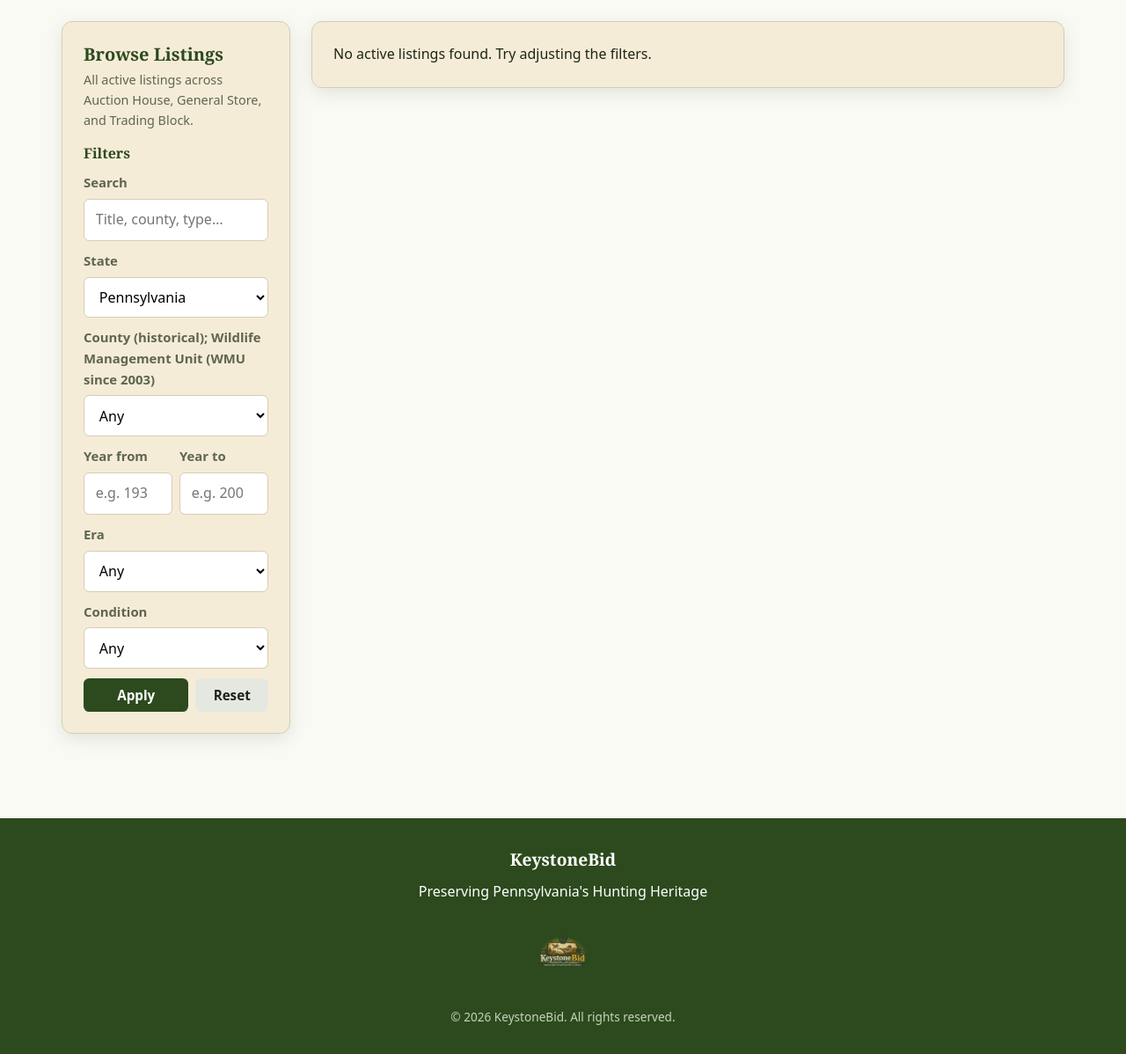
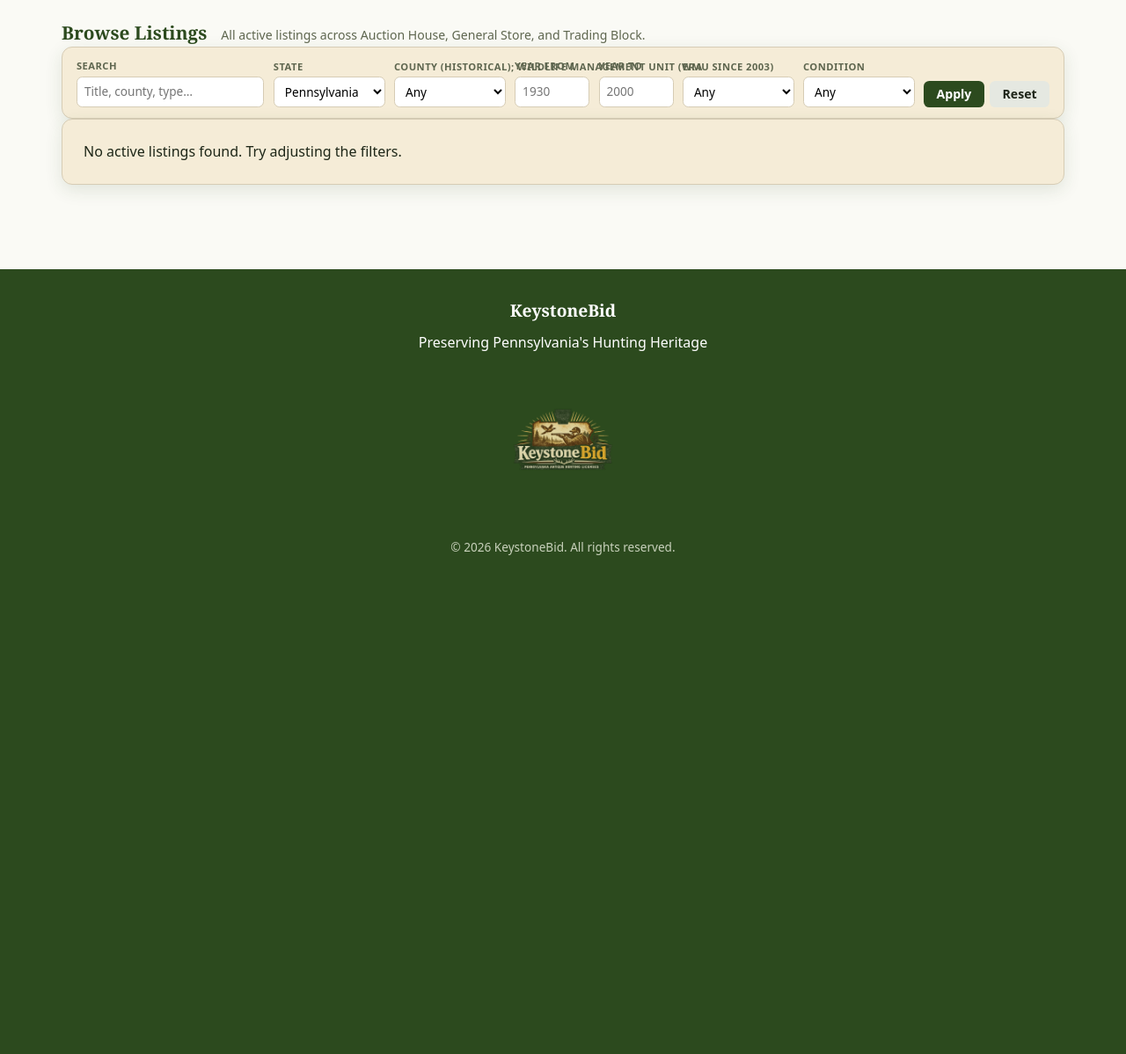
Before and after one commit to cormacbateman3/hunt, a Django app: page /listings/ in a window 1280 px wide. Shown: the part 136-1334 px from the top of the page at 88% size. After the commit the page ends 767 px from the top, so only its background shows below. Run offline with Django 5.2, Linux system fonts and the light colour scheme; data comes from the database, SQL or seed files in the repository; data that the repository does not hold is empty.

Commit message:
fixing html bug on listing form. switched filter pane from vert to horizontal, and enforced dimensions in license data model ie made license type options dependent on state

```diff
--- a/static/css/pages/browse.css
+++ b/static/css/pages/browse.css
@@ -1,21 +1,115 @@
+/* ── Browse page layout ─────────────────────────────────────────── */
 .browse-layout {
-    display: grid;
-    grid-template-columns: 260px 1fr;
+    display: flex;
+    flex-direction: column;
     gap: var(--space-3);
-    align-items: start;
 }
 
-.browse-filters {
-    position: sticky;
-    top: calc(var(--space-4) + 56px); /* below fixed nav */
+/* Section title row */
+.browse-section-header {
+    display: flex;
+    align-items: baseline;
+    flex-wrap: wrap;
+    gap: 0.25rem 1rem;
+    margin-bottom: 0.1rem;
+}
+
+.browse-section-header h1 {
+    font-size: 1.3rem;
+    margin: 0;
+}
+
+.browse-section-header p {
+    color: var(--color-muted);
+    font-size: 0.88rem;
+    margin: 0;
+}
+
+/* Horizontal filter bar */
+.browse-filter-bar {
+    padding: 0.75rem 1rem;
+}
+
+.filter-row {
+    display: flex;
+    flex-wrap: wrap;
+    gap: 0.5rem 0.65rem;
+    align-items: flex-end;
+}
+
+.filter-item {
+    display: flex;
+    flex-direction: column;
+    gap: 0.15rem;
+    flex: 1 1 120px;
+    min-width: 100px;
+    max-width: 190px;
+}
+
+.filter-item--wide {
+    flex: 2 1 200px;
+    max-width: 280px;
+}
+
+.filter-item--narrow {
+    flex: 0 1 85px;
+    min-width: 72px;
+    max-width: 105px;
+}
+
+.filter-item > .form-label {
+    font-size: 0.7rem;
+    font-weight: 600;
+    text-transform: uppercase;
+    letter-spacing: 0.04em;
+    color: var(--color-muted);
+    margin-bottom: 0;
+    white-space: nowrap;
+}
+
+.browse-filter-bar .form-select,
+.browse-filter-bar .form-input {
+    padding: 0.35rem 0.5rem;
+    font-size: 0.85rem;
+}
+
+.filter-actions {
+    display: flex;
+    gap: 0.4rem;
+    align-items: flex-end;
+    flex-shrink: 0;
+}
+
+.filter-actions .btn-primary,
+.filter-actions .btn-secondary {
+    white-space: nowrap;
+    padding: 0.38rem 0.9rem;
+    font-size: 0.88rem;
 }
 
 @media (max-width: 900px) {
-    .browse-layout {
-        grid-template-columns: 1fr;
+    .filter-row {
+        gap: 0.4rem 0.5rem;
     }
 
-    .browse-filters {
-        position: static;
+    .filter-item,
+    .filter-item--narrow {
+        flex: 1 1 calc(50% - 0.5rem);
+        max-width: none;
+    }
+
+    .filter-item--wide {
+        flex: 1 1 100%;
+        max-width: none;
+    }
+
+    .filter-actions {
+        width: 100%;
+    }
+
+    .filter-actions .btn-primary,
+    .filter-actions .btn-secondary {
+        flex: 1;
+        text-align: center;
     }
 }
--- a/templates/base.html
+++ b/templates/base.html
@@ -149,7 +149,7 @@
             <img src="{% static 'img/keystonebid-logo.png' %}"
                  alt=""
                  aria-hidden="true"
-                 style="width:90px; height:90px; object-fit:contain; margin:0.75rem auto; opacity:0.85;"
+                 style="width:180px; height:180px; object-fit:contain; margin:0.75rem auto; opacity:0.85;"
                  onerror="this.style.display='none';">
             <p class="footer-copy">&copy; {% now "Y" %} KeystoneBid. All rights reserved.</p>
         </div>
--- a/templates/listings/listing_list.html
+++ b/templates/listings/listing_list.html
@@ -30,63 +30,55 @@
     </a>
 </nav>
 
-<section class="browse-layout">
-    <!-- Filters sidebar -->
-    <aside class="card browse-filters">
-        <h1 style="font-size: 1.25rem; margin-bottom: 0.3rem;">{{ section_title }}</h1>
-        <p style="color: var(--color-muted); margin-bottom: 1rem; font-size:0.9rem;">{{ section_description }}</p>
-        <h2 style="font-size: 1rem; margin-bottom: 0.75rem;">Filters</h2>
-        <form method="get" style="display: grid; gap: 0.7rem;">
-            <div>
+<div class="browse-section-header">
+    <h1>{{ section_title }}</h1>
+    <p>{{ section_description }}</p>
+</div>
+
+<div class="card browse-filter-bar">
+    <form method="get" class="filter-row">
+        <div class="filter-item filter-item--wide">
             <label class="form-label" for="search">Search</label>
             <input class="form-input" id="search" name="search" value="{{ filters.search }}" placeholder="Title, county, type…">
         </div>
-            <div>
+        <div class="filter-item">
             <label class="form-label" for="state_id">State</label>
             <select class="form-select" id="state_id" name="state_id">
                 <option value="" {% if not filters.state_id %}selected{% endif %}>Any</option>
                 {% for state in states %}
-                        <option value="{{ state.id }}" {% if filters.state_id == state.id|stringformat:'s' %}selected{% endif %}>
-                            {{ state.name }}
-                        </option>
+                    <option value="{{ state.id }}" {% if filters.state_id == state.id|stringformat:'s' %}selected{% endif %}>{{ state.name }}</option>
                 {% endfor %}
             </select>
         </div>
-            <div>
+        <div class="filter-item">
             <label class="form-label" for="county_id">{{ selected_state.issuance_unit_label|default:"County" }}</label>
             <select class="form-select" id="county_id" name="county_id">
                 <option value="">Any</option>
                 {% for county in counties %}
-                        <option value="{{ county.id }}" {% if filters.county_id == county.id|stringformat:'s' %}selected{% endif %}>
-                            {{ county.name }}
-                        </option>
+                    <option value="{{ county.id }}" {% if filters.county_id == county.id|stringformat:'s' %}selected{% endif %}>{{ county.name }}</option>
                 {% endfor %}
             </select>
         </div>
         {% for group in license_type_groups %}
-            <div>
+        <div class="filter-item">
             <label class="form-label" for="{{ group.filter_key }}">{{ group.label }}</label>
             <select class="form-select" id="{{ group.filter_key }}" name="{{ group.filter_key }}">
                 <option value="">Any</option>
                 {% for lt in group.types %}
-                        <option value="{{ lt.id }}" {% if group.selected_id == lt.id|stringformat:'s' %}selected{% endif %}>
-                            {{ lt.name }}
-                        </option>
+                    <option value="{{ lt.id }}" {% if group.selected_id == lt.id|stringformat:'s' %}selected{% endif %}>{{ lt.name }}</option>
                 {% endfor %}
             </select>
         </div>
         {% endfor %}
-            <div style="display: grid; grid-template-columns: 1fr 1fr; gap: 0.5rem;">
-                <div>
+        <div class="filter-item filter-item--narrow">
             <label class="form-label" for="year_min">Year from</label>
-                    <input class="form-input" id="year_min" type="number" name="year_min" value="{{ filters.year_min }}" placeholder="e.g. 1930">
+            <input class="form-input" id="year_min" type="number" name="year_min" value="{{ filters.year_min }}" placeholder="1930">
         </div>
-                <div>
+        <div class="filter-item filter-item--narrow">
             <label class="form-label" for="year_max">Year to</label>
-                    <input class="form-input" id="year_max" type="number" name="year_max" value="{{ filters.year_max }}" placeholder="e.g. 2000">
+            <input class="form-input" id="year_max" type="number" name="year_max" value="{{ filters.year_max }}" placeholder="2000">
         </div>
-            </div>
-            <div>
+        <div class="filter-item">
             <label class="form-label" for="era">Era</label>
             <select class="form-select" id="era" name="era">
                 <option value="">Any</option>
@@ -95,7 +87,7 @@
                 {% endfor %}
             </select>
         </div>
-            <div>
+        <div class="filter-item">
             <label class="form-label" for="condition">Condition</label>
             <select class="form-select" id="condition" name="condition">
                 <option value="">Any</option>
@@ -107,14 +99,13 @@
                 <option value="mint" {% if filters.condition == 'mint' %}selected{% endif %}>Mint</option>
             </select>
         </div>
-            <div style="display: flex; gap: 0.5rem;">
-                <button class="btn-primary" type="submit" style="flex:1;">Apply</button>
-                <a class="btn-secondary" href="{% url current_route_name %}" style="flex:1; text-align:center; padding:0.6rem 0;">Reset</a>
+        <div class="filter-actions">
+            <button class="btn-primary" type="submit">Apply</button>
+            <a class="btn-secondary" href="{% url current_route_name %}">Reset</a>
         </div>
     </form>
-    </aside>
+</div>
 
-    <!-- Listing grid / map section -->
 <section>
 
     {% if show_map_toggle %}
@@ -207,7 +198,6 @@
         </nav>
     {% endif %}
 </section>
-</section>
 {% endblock %}
 
 {% block extra_js %}
@@ -216,22 +206,48 @@ document.addEventListener('DOMContentLoaded', () => {
     const stateSelect = document.getElementById('state_id');
     const countySelect = document.getElementById('county_id');
     const countyLabel = countySelect ? countySelect.previousElementSibling : null;
-    if (!stateSelect || !countySelect) return;
+    const LT_CATS = ['residency', 'holder_eligibility', 'activity_scope', 'duration', 'addon_type', 'material'];
+    if (!stateSelect) return;
 
     stateSelect.addEventListener('change', async () => {
         const stateId = stateSelect.value;
+
+        if (countySelect) {
             countySelect.innerHTML = '<option value="">Any</option>';
             if (countyLabel) countyLabel.textContent = 'County';
+        }
+        LT_CATS.forEach(cat => {
+            const sel = document.getElementById(cat + '_id');
+            if (sel) sel.innerHTML = '<option value="">Any</option>';
+        });
+
         if (!stateId) return;
-        const res = await fetch(`/api/geo-units/?state=${encodeURIComponent(stateId)}`);
-        const data = await res.json();
-        (data.results || []).forEach((unit) => {
+
+        const [geoData, ltData] = await Promise.all([
+            fetch(`/api/geo-units/?state=${encodeURIComponent(stateId)}`).then(r => r.json()),
+            fetch(`/api/license-types/?state=${encodeURIComponent(stateId)}`).then(r => r.json()),
+        ]);
+
+        if (countySelect) {
+            (geoData.results || []).forEach(unit => {
                 const opt = document.createElement('option');
                 opt.value = unit.id;
                 opt.textContent = unit.name;
                 countySelect.appendChild(opt);
             });
-        if (countyLabel) countyLabel.textContent = data.issuance_unit_label || 'County';
+            if (countyLabel) countyLabel.textContent = geoData.issuance_unit_label || 'County';
+        }
+
+        LT_CATS.forEach(cat => {
+            const sel = document.getElementById(cat + '_id');
+            if (!sel) return;
+            (ltData.results[cat] || []).forEach(lt => {
+                const opt = document.createElement('option');
+                opt.value = lt.id;
+                opt.textContent = lt.name;
+                sel.appendChild(opt);
+            });
+        });
     });
 });
 </script>
```
Also changed, not shown: apps/collections/views.py (+33 -9 lines), apps/core/templatetags/core_tags.py (added, +9 -0 lines), templates/collections/add_from_order.html (+9 -6 lines), templates/collections/browse_collections.html (+72 -53 lines), templates/collections/collection_item_form.html (+9 -6 lines), templates/listings/listing_create.html (+9 -7 lines), templates/listings/listing_edit.html (+9 -7 lines), apps/core/templatetags/__init__.py (added). Lines whose indentation alone changed are shown as unchanged.
